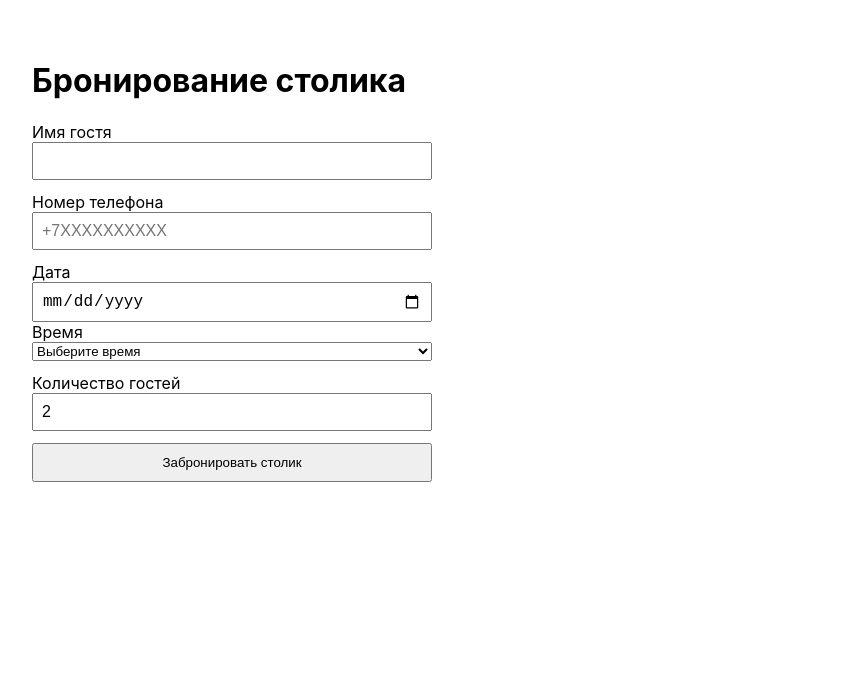
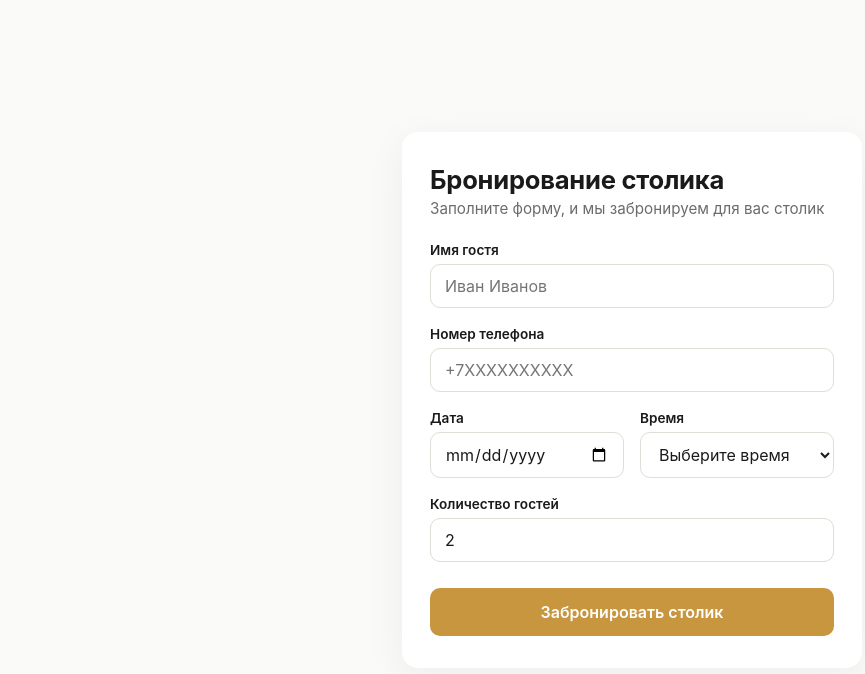
Before and after one commit to RedStrikeRF/test-task-SAVEUR, a Next.js app: page / in a window 1280 px wide. Shown: the top 674 px of the page, without its empty margins (8-873 px from the left). Built offline with nearby package versions, Linux system fonts and the light colour scheme.

Commit message:
редизайн: применил цветовую схему из ТЗ, поправил отступы и карточки

```diff
--- a/src/components/BookingForm.module.css
+++ b/src/components/BookingForm.module.css
@@ -1,27 +1,127 @@
+.card {
+  width: 100%;
+  max-width: 460px;
+  background: var(--color-surface);
+  border-radius: 16px;
+  padding: 32px 28px;
+  box-shadow: 0 10px 40px rgba(26, 26, 26, 0.06);
+}
+
+.title {
+  font-size: 1.6rem;
+  font-weight: 700;
+  margin: 0 0 4px;
+  letter-spacing: -0.01em;
+}
+
+.subtitle {
+  margin: 0 0 24px;
+  color: var(--color-text-muted);
+  font-size: 0.95rem;
+}
+
 .form {
   display: flex;
   flex-direction: column;
-  gap: 12px;
-  max-width: 400px;
-}
-
-.form input {
-  padding: 8px;
-  font-size: 1rem;
-}
-
-.form button {
-  padding: 10px;
-  cursor: pointer;
+  gap: 18px;
 }
 
 .field {
   display: flex;
   flex-direction: column;
+  gap: 6px;
 }
 
-.error {
-  color: red;
+.row {
+  display: flex;
+  gap: 16px;
+}
+
+.row > .field {
+  flex: 1;
+  min-width: 0;
+}
+
+.label {
+  font-size: 0.85rem;
+  font-weight: 600;
+  color: var(--color-text);
+}
+
+.input,
+.select {
+  border: 1px solid var(--color-border);
+  border-radius: 10px;
+  padding: 11px 14px;
+  font-size: 1rem;
+  color: var(--color-text);
+  background: var(--color-surface);
+  outline: none;
+  transition: border-color 0.15s ease, box-shadow 0.15s ease;
+  width: 100%;
+}
+
+.input:focus,
+.select:focus {
+  border-color: var(--color-accent);
+  box-shadow: 0 0 0 3px rgba(200, 150, 62, 0.15);
+}
+
+.inputError {
+  border-color: var(--color-error);
+}
+
+.inputError:focus {
+  box-shadow: 0 0 0 3px rgba(199, 52, 52, 0.12);
+}
+
+.errorText {
+  color: var(--color-error);
   font-size: 0.8rem;
-  margin: 4px 0 0;
+  margin: 0;
 }
+
+.submitButton {
+  margin-top: 8px;
+  border: none;
+  border-radius: 10px;
+  padding: 14px 20px;
+  background: var(--color-accent);
+  color: #fff;
+  font-size: 1rem;
+  font-weight: 600;
+  cursor: pointer;
+  display: flex;
+  align-items: center;
+  justify-content: center;
+  gap: 10px;
+  transition: background 0.15s ease, transform 0.1s ease;
+}
+
+.submitButton:hover:not(:disabled) {
+  background: var(--color-accent-dark);
+}
+
+.submitButton:active:not(:disabled) {
+  transform: scale(0.99);
+}
+
+.submitButton:disabled {
+  opacity: 0.75;
+  cursor: not-allowed;
+}
+
+.spinner {
+  width: 16px;
+  height: 16px;
+  border-radius: 50%;
+  border: 2px solid rgba(255, 255, 255, 0.4);
+  border-top-color: #fff;
+  animation: spin 0.7s linear infinite;
+}
+
+@keyframes spin {
+  to {
+    transform: rotate(360deg);
+  }
+}
--- a/src/components/BookingForm.tsx
+++ b/src/components/BookingForm.tsx
@@ -1,6 +1,19 @@
 import { FormEvent, useState } from 'react';
-import { BookingFormData, BookingFormErrors } from '@/types/booking';
-import { TIME_SLOTS, validateBookingForm } from '@/utils/validation';
+import {
+  BookingFormData,
+  BookingFormErrors,
+} from '@/types/booking';
+import {
+  MAX_GUESTS,
+  MIN_GUESTS,
+  TIME_SLOTS,
+  validateBookingForm,
+  validateDate,
+  validateGuests,
+  validateName,
+  validatePhone,
+  validateTime,
+} from '@/utils/validation';
 import styles from './BookingForm.module.css';
 
 interface BookingFormProps {
@@ -16,20 +29,53 @@ const emptyFormData: BookingFormData = {
   guests: 2,
 };
 
+function todayISODate(): string {
+  const now = new Date();
+  const year = now.getFullYear();
+  const month = String(now.getMonth() + 1).padStart(2, '0');
+  const day = String(now.getDate()).padStart(2, '0');
+  return `${year}-${month}-${day}`;
+}
+
 export default function BookingForm({ onSubmit, isSubmitting }: BookingFormProps) {
   const [formData, setFormData] = useState<BookingFormData>(emptyFormData);
   const [errors, setErrors] = useState<BookingFormErrors>({});
 
-  const handleChange = (field: keyof BookingFormData, value: string | number) => {
+  const validateField = (field: keyof BookingFormData, value: string | number) => {
+    let error: string | null = null;
+    switch (field) {
+      case 'name':
+        error = validateName(String(value));
+        break;
+      case 'phone':
+        error = validatePhone(String(value));
+        break;
+      case 'date':
+        error = validateDate(String(value));
+        break;
+      case 'time':
+        error = validateTime(String(value));
+        break;
+      case 'guests':
+        error = validateGuests(Number(value));
+        break;
+    }
+    setErrors((prev) => ({ ...prev, [field]: error ?? undefined }));
+  };
+
+  const handleChange = (
+    field: keyof BookingFormData,
+    value: string | number,
+  ) => {
     setFormData((prev) => ({ ...prev, [field]: value }));
   };
 
-  const handleBlur = () => {
-    setErrors(validateBookingForm(formData));
+  const handleBlur = (field: keyof BookingFormData) => {
+    validateField(field, formData[field]);
   };
 
-  const handleSubmit = (e: FormEvent<HTMLFormElement>) => {
-    e.preventDefault();
+  const handleSubmit = (event: FormEvent<HTMLFormElement>) => {
+    event.preventDefault();
 
     const formErrors = validateBookingForm(formData);
     setErrors(formErrors);
@@ -42,28 +88,40 @@ export default function BookingForm({ onSubmit, isSubmitting }: BookingFormProps
   return (
     <div className={styles.card}>
       <h1 className={styles.title}>Бронирование столика</h1>
+      <p className={styles.subtitle}>
+        Заполните форму, и мы забронируем для вас столик
+      </p>
 
       <form className={styles.form} onSubmit={handleSubmit} noValidate>
         <div className={styles.field}>
-          <label className={styles.label}>Имя гостя</label>
+          <label className={styles.label} htmlFor="name">
+            Имя гостя
+          </label>
           <input
+            id="name"
             className={`${styles.input} ${errors.name ? styles.inputError : ''}`}
+            type="text"
             value={formData.name}
+            placeholder="Иван Иванов"
             onChange={(e) => handleChange('name', e.target.value)}
-            onBlur={handleBlur}
+            onBlur={() => handleBlur('name')}
             disabled={isSubmitting}
           />
           {errors.name && <p className={styles.errorText}>{errors.name}</p>}
         </div>
 
         <div className={styles.field}>
-          <label className={styles.label}>Номер телефона</label>
+          <label className={styles.label} htmlFor="phone">
+            Номер телефона
+          </label>
           <input
+            id="phone"
             className={`${styles.input} ${errors.phone ? styles.inputError : ''}`}
+            type="tel"
             value={formData.phone}
             placeholder="+7XXXXXXXXXX"
             onChange={(e) => handleChange('phone', e.target.value)}
-            onBlur={handleBlur}
+            onBlur={() => handleBlur('phone')}
             disabled={isSubmitting}
           />
           {errors.phone && <p className={styles.errorText}>{errors.phone}</p>}
@@ -71,29 +129,37 @@ export default function BookingForm({ onSubmit, isSubmitting }: BookingFormProps
 
         <div className={styles.row}>
           <div className={styles.field}>
-            <label className={styles.label}>Дата</label>
+            <label className={styles.label} htmlFor="date">
+              Дата
+            </label>
             <input
+              id="date"
               className={`${styles.input} ${errors.date ? styles.inputError : ''}`}
               type="date"
-              min={new Date().toISOString().split('T')[0]}
+              min={todayISODate()}
               value={formData.date}
               onChange={(e) => handleChange('date', e.target.value)}
-              onBlur={handleBlur}
+              onBlur={() => handleBlur('date')}
               disabled={isSubmitting}
             />
             {errors.date && <p className={styles.errorText}>{errors.date}</p>}
           </div>
 
           <div className={styles.field}>
-            <label className={styles.label}>Время</label>
+            <label className={styles.label} htmlFor="time">
+              Время
+            </label>
             <select
+              id="time"
               className={`${styles.select} ${errors.time ? styles.inputError : ''}`}
               value={formData.time}
               onChange={(e) => handleChange('time', e.target.value)}
-              onBlur={handleBlur}
+              onBlur={() => handleBlur('time')}
               disabled={isSubmitting}
             >
-              <option value="">Выберите время</option>
+              <option value="" disabled>
+                Выберите время
+              </option>
               {TIME_SLOTS.map((slot) => (
                 <option key={slot} value={slot}>
                   {slot}
@@ -105,21 +171,25 @@ export default function BookingForm({ onSubmit, isSubmitting }: BookingFormProps
         </div>
 
         <div className={styles.field}>
-          <label className={styles.label}>Количество гостей</label>
+          <label className={styles.label} htmlFor="guests">
+            Количество гостей
+          </label>
           <input
+            id="guests"
             className={`${styles.input} ${errors.guests ? styles.inputError : ''}`}
             type="number"
-            min={1}
-            max={12}
+            min={MIN_GUESTS}
+            max={MAX_GUESTS}
             value={formData.guests}
             onChange={(e) => handleChange('guests', Number(e.target.value))}
-            onBlur={handleBlur}
+            onBlur={() => handleBlur('guests')}
             disabled={isSubmitting}
           />
           {errors.guests && <p className={styles.errorText}>{errors.guests}</p>}
         </div>
 
         <button className={styles.submitButton} type="submit" disabled={isSubmitting}>
+          {isSubmitting && <span className={styles.spinner} aria-hidden="true" />}
           {isSubmitting ? 'Бронирую...' : 'Забронировать столик'}
         </button>
       </form>
--- a/src/components/ConfirmationScreen.tsx
+++ b/src/components/ConfirmationScreen.tsx
@@ -6,26 +6,38 @@ interface ConfirmationScreenProps {
   onReset: () => void;
 }
 
+function formatDate(isoDate: string): string {
+  const [year, month, day] = isoDate.split('-');
+  if (!year || !month || !day) return isoDate;
+  return `${day}.${month}.${year}`;
+}
+
 export default function ConfirmationScreen({ booking, onReset }: ConfirmationScreenProps) {
   return (
     <div className={styles.card}>
+      <div className={styles.icon} aria-hidden="true">
+        ✓
+      </div>
       <h1 className={styles.title}>Столик забронирован!</h1>
+      <p className={styles.subtitle}>Мы ждём вас в указанное время</p>
 
-      <div className={styles.row}>
-        <span>Имя</span>
-        <span>{booking.name}</span>
-      </div>
-      <div className={styles.row}>
-        <span>Дата</span>
-        <span>{booking.date}</span>
-      </div>
-      <div className={styles.row}>
-        <span>Время</span>
-        <span>{booking.time}</span>
-      </div>
-      <div className={styles.row}>
-        <span>Гостей</span>
-        <span>{booking.guests}</span>
+      <div className={styles.summary}>
+        <div className={styles.summaryRow}>
+          <span className={styles.summaryLabel}>Имя</span>
+          <span className={styles.summaryValue}>{booking.name}</span>
+        </div>
+        <div className={styles.summaryRow}>
+          <span className={styles.summaryLabel}>Дата</span>
+          <span className={styles.summaryValue}>{formatDate(booking.date)}</span>
+        </div>
+        <div className={styles.summaryRow}>
+          <span className={styles.summaryLabel}>Время</span>
+          <span className={styles.summaryValue}>{booking.time}</span>
+        </div>
+        <div className={styles.summaryRow}>
+          <span className={styles.summaryLabel}>Количество гостей</span>
+          <span className={styles.summaryValue}>{booking.guests}</span>
+        </div>
       </div>
 
       <button className={styles.button} type="button" onClick={onReset}>
--- /dev/null
+++ b/src/pages/index.module.css
@@ -0,0 +1,7 @@
+.page {
+  min-height: 100vh;
+  display: flex;
+  align-items: center;
+  justify-content: center;
+  padding: 24px 16px;
+}
--- a/src/pages/index.tsx
+++ b/src/pages/index.tsx
@@ -1,7 +1,9 @@
+import Head from 'next/head';
 import { useState } from 'react';
 import BookingForm from '@/components/BookingForm';
 import ConfirmationScreen from '@/components/ConfirmationScreen';
 import { BookingFormData, BookingStatus } from '@/types/booking';
+import styles from './index.module.css';
 
 export default function Home() {
   const [status, setStatus] = useState<BookingStatus>('idle');
@@ -21,12 +23,22 @@ export default function Home() {
   };
 
   return (
-    <main style={{ padding: 40 }}>
+    <>
+      <Head>
+        <title>SAVEUR — Бронирование столика</title>
+        <meta
+          name="description"
+          content="Онлайн-бронирование столика в ресторане SAVEUR"
+        />
+        <meta name="viewport" content="width=device-width, initial-scale=1" />
+      </Head>
+      <main className={styles.page}>
         {status === 'success' && booking ? (
           <ConfirmationScreen booking={booking} onReset={handleReset} />
         ) : (
           <BookingForm onSubmit={handleSubmit} isSubmitting={status === 'loading'} />
         )}
       </main>
+    </>
   );
 }
--- a/src/styles/globals.css
+++ b/src/styles/globals.css
@@ -1,11 +1,42 @@
-html,
-body {
-  padding: 0;
-  margin: 0;
-  font-family: -apple-system, BlinkMacSystemFont, 'Segoe UI', Roboto, Helvetica,
+:root {
+  --color-bg: #fafaf8;
+  --color-surface: #ffffff;
+  --color-accent: #c8963e;
+  --color-accent-dark: #a97a2e;
+  --color-text: #1a1a1a;
+  --color-text-muted: #6b6b6b;
+  --color-border: #e0ddd6;
+  --color-error: #c73434;
+  --font-sans: -apple-system, BlinkMacSystemFont, 'Segoe UI', Roboto, Helvetica,
     Arial, sans-serif;
 }
 
 * {
   box-sizing: border-box;
 }
+
+html,
+body {
+  padding: 0;
+  margin: 0;
+}
+
+body {
+  background: var(--color-bg);
+  color: var(--color-text);
+  font-family: var(--font-sans);
+  -webkit-font-smoothing: antialiased;
+}
+
+a {
+  color: inherit;
+}
+
+button {
+  font-family: inherit;
+}
+
+input,
+select {
+  font-family: inherit;
+}
--- a/src/utils/validation.ts
+++ b/src/utils/validation.ts
@@ -1,4 +1,20 @@
 import { BookingFormData, BookingFormErrors } from '@/types/booking';
+
+export const TIME_SLOTS: string[] = Array.from({ length: 11 }, (_, i) => {
+  const hour = 12 + i;
+  return `${String(hour).padStart(2, '0')}:00`;
+});
+
+export const MIN_GUESTS = 1;
+export const MAX_GUESTS = 12;
+
+function todayISODate(): string {
+  const now = new Date();
+  const year = now.getFullYear();
+  const month = String(now.getMonth() + 1).padStart(2, '0');
+  const day = String(now.getDate()).padStart(2, '0');
+  return `${year}-${month}-${day}`;
+}
 
 export function validateName(value: string): string | null {
   if (value.trim().length < 2) {
@@ -8,8 +24,6 @@ export function validateName(value: string): string | null {
 }
 
 export function validatePhone(value: string): string | null {
-  // раньше был regex /^(\+7|8)\d{10}$/, но он не пропускал номера
-  // с пробелами/скобками/дефисами — поэтому сначала чистим строку до цифр
   const digits = value.replace(/\D/g, '');
   if (digits.length === 11 && (digits[0] === '7' || digits[0] === '8')) {
     return null;
@@ -21,22 +35,11 @@ export function validateDate(value: string): string | null {
   if (!value) {
     return 'Выберите дату';
   }
+  if (value < todayISODate()) {
+    return 'Дата не может быть раньше сегодняшней';
+  }
   return null;
 }
-
-export const TIME_SLOTS = [
-  '12:00',
-  '13:00',
-  '14:00',
-  '15:00',
-  '16:00',
-  '17:00',
-  '18:00',
-  '19:00',
-  '20:00',
-  '21:00',
-  '22:00',
-];
 
 export function validateTime(value: string): string | null {
   if (!TIME_SLOTS.includes(value)) {
@@ -46,8 +49,8 @@ export function validateTime(value: string): string | null {
 }
 
 export function validateGuests(value: number): string | null {
-  if (!Number.isInteger(value) || value < 1 || value > 12) {
-    return 'Количество гостей от 1 до 12';
+  if (!Number.isInteger(value) || value < MIN_GUESTS || value > MAX_GUESTS) {
+    return `Количество гостей от ${MIN_GUESTS} до ${MAX_GUESTS}`;
   }
   return null;
 }
```
Also changed, not shown: src/components/ConfirmationScreen.module.css (+69 -9 lines). Lines whose indentation alone changed are shown as unchanged.
